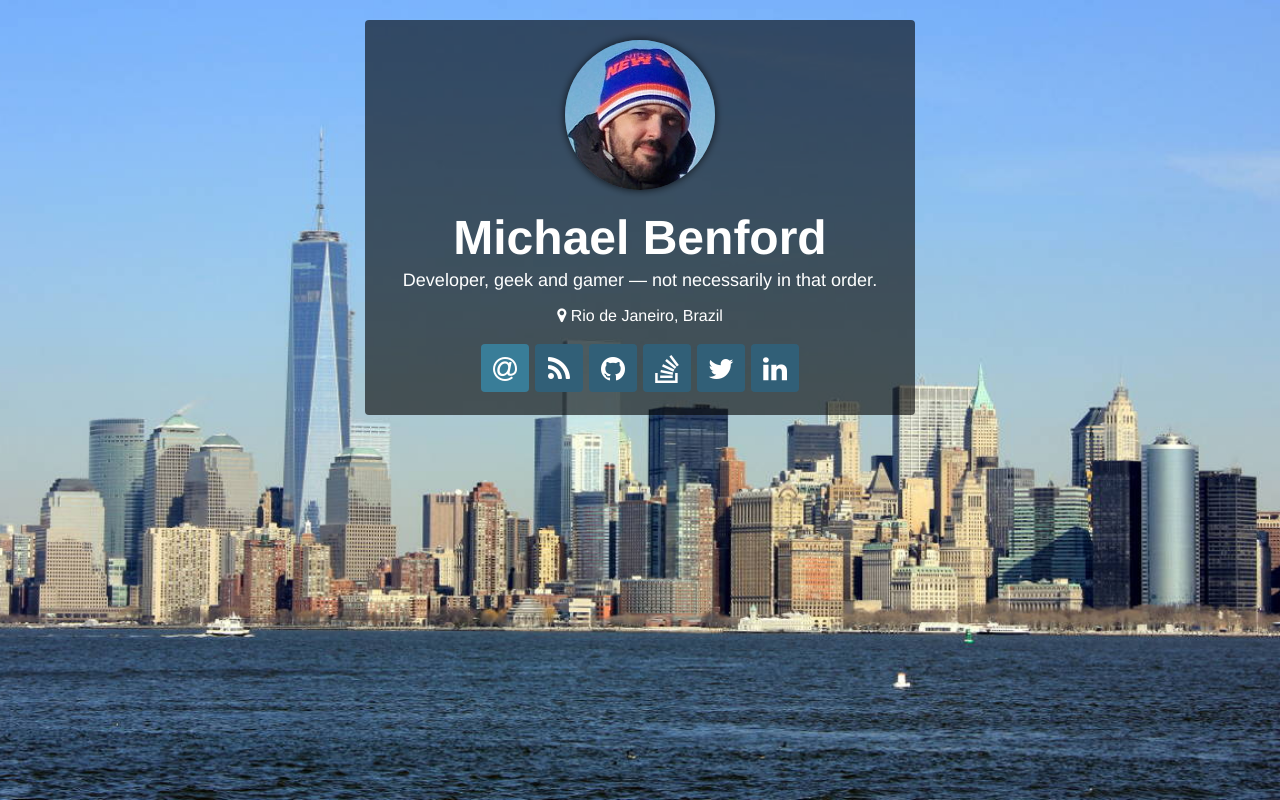
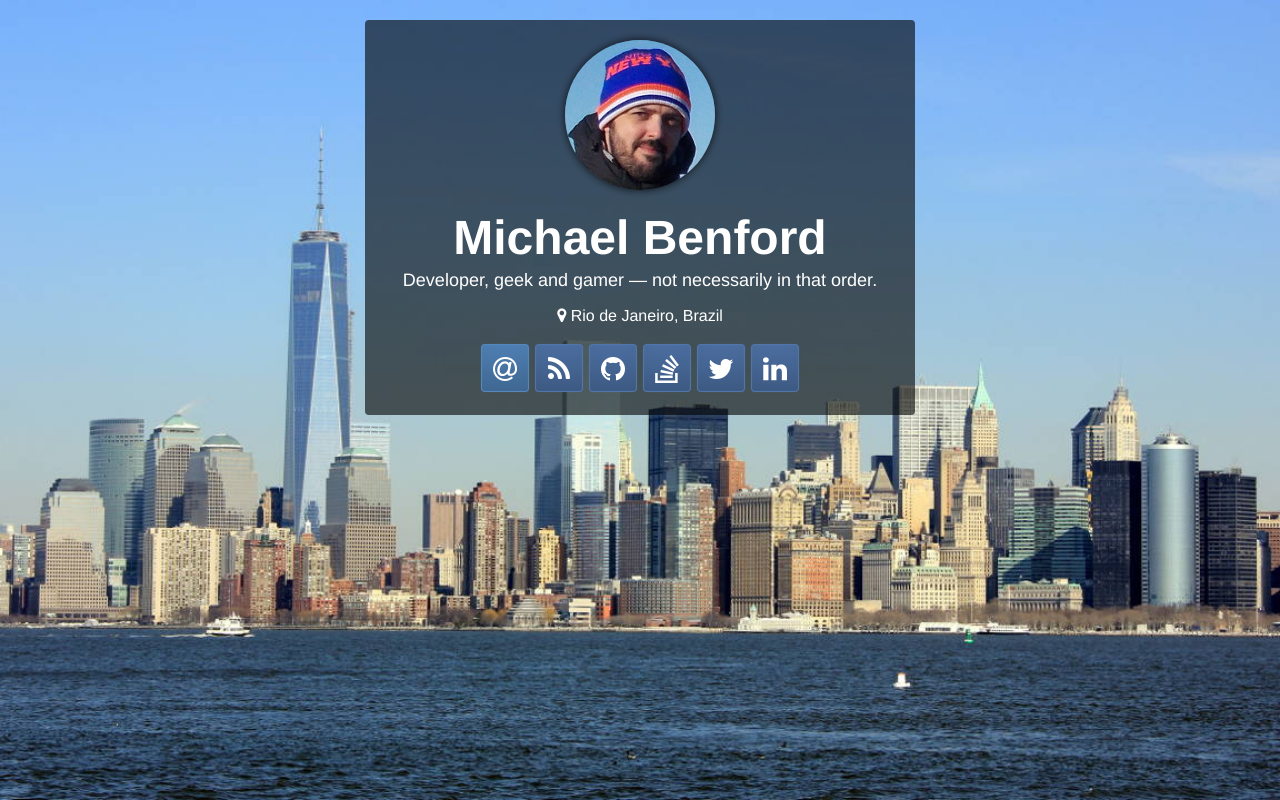
Before and after one commit to mbenford/michaelbenford.net, a plain HTML site: page index.html in a window 1280 px wide. In both pictures the pointer is over the link 505 px from the left and 368 px from the top of the page. Drawn offline with nearby package versions, Linux system fonts and the light colour scheme.

Commit message:
Changed button color

```diff
--- a/css/styles.css
+++ b/css/styles.css
@@ -103,8 +103,9 @@ html {
     font-size: 28px;
     line-height: 27px;
     color: #fff;
-    background-color: #315F77;
+    background-color: #5075aa;
     border: 1px solid transparent;
+    box-shadow: 0 0 0 1px rgba(255, 255, 255, .01), inset 0 0 0 1px rgba(255, 255, 255, .01), inset 0 -60px 60px -40px rgba( 0, 0, 0, .3);
 }
 
 .social .btn i {
@@ -112,8 +113,8 @@ html {
 }
 
 .social .btn:hover {
-    color: #fff;
-    background-color: #397d98;
+    background-color: #5387be;
+    transition: background-color .3s ease;
 }
 
 .social .group {
```
